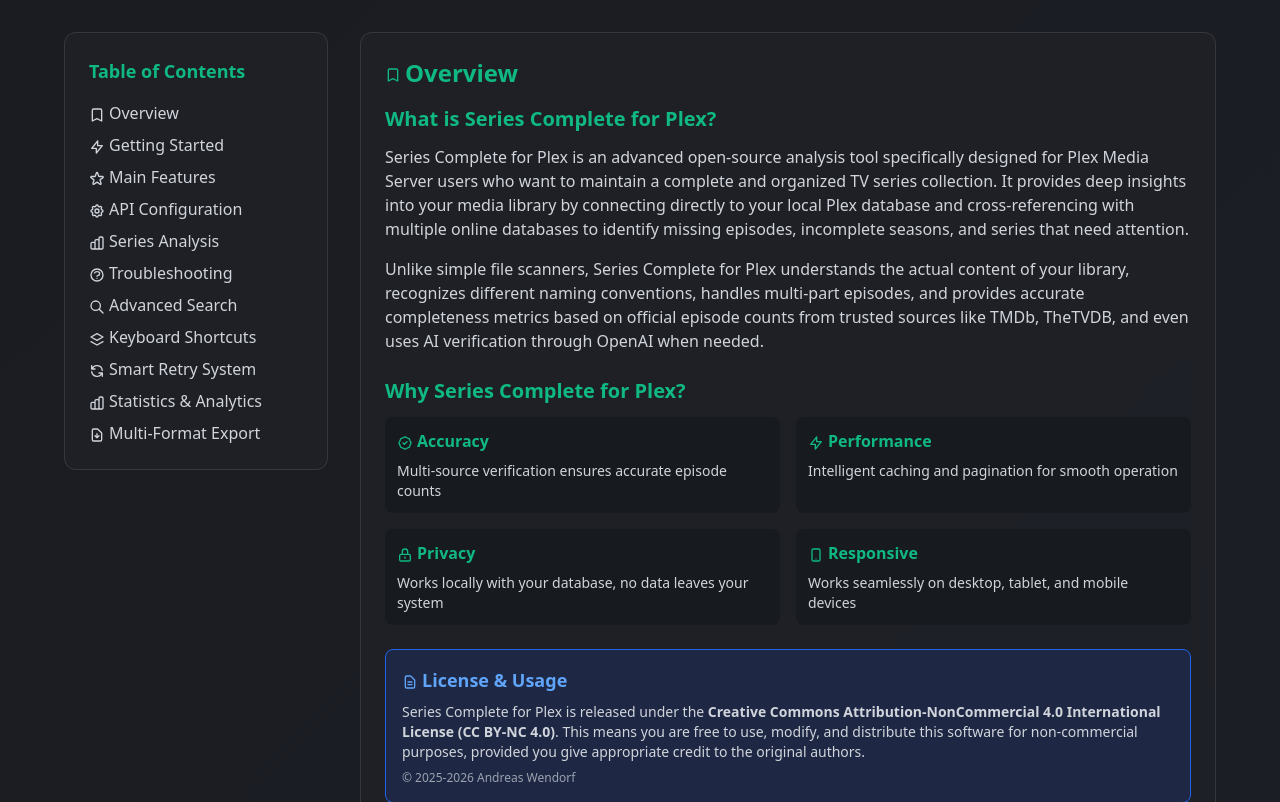
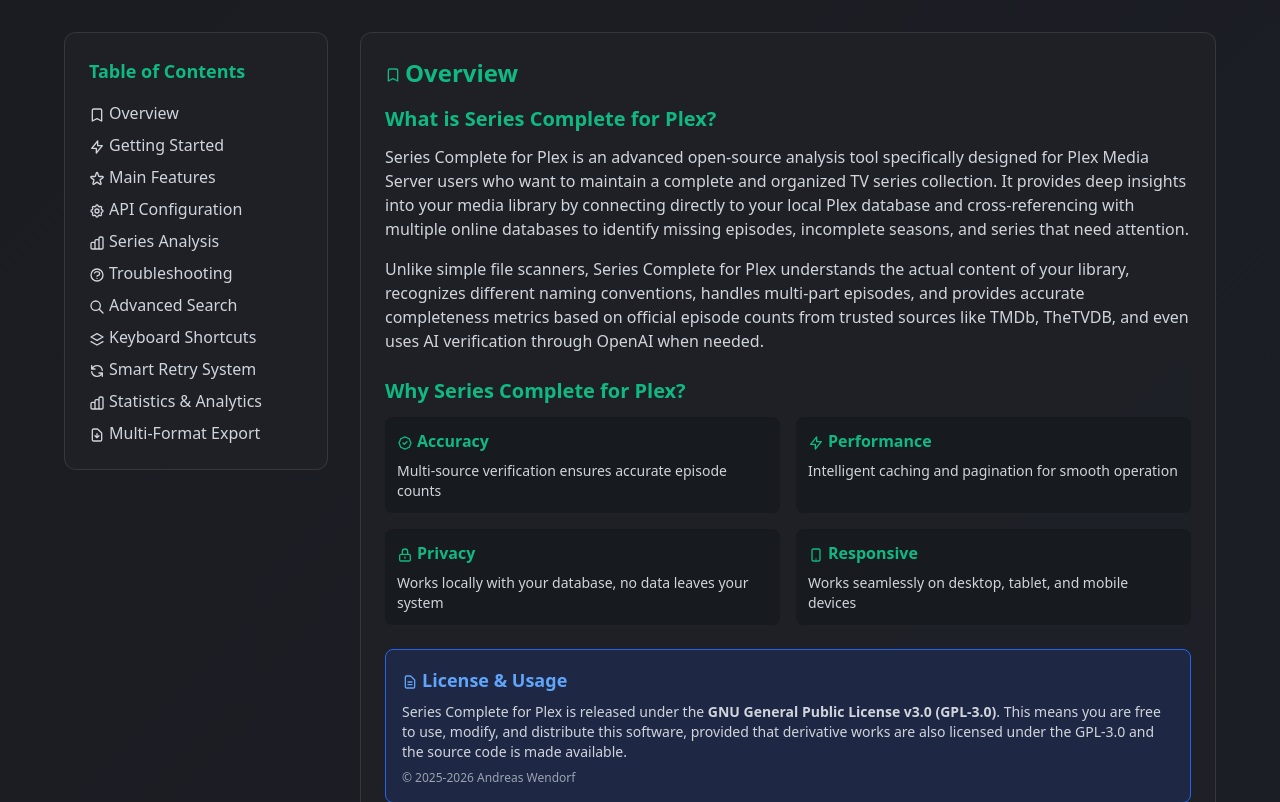
Before and after one commit to akustikrausch/series-complete-for-plex, a website: page public/documentation.html in a window 1280 px wide. Shown: the part 150-952 px from the top of the page. Drawn offline with nearby package versions, Linux system fonts and the light colour scheme.

Commit message:
chore: relicense from CC BY-NC 4.0 to GPL-3.0
HACS validation (hacs/integration#5343, live since 2026-07-04) now requires
an OSI-approved license detectable by GitHub. The custom-worded CC BY-NC
summary was reported as SPDX NOASSERTION and NonCommercial licenses are not
OSI-approved, so the nightly Validate workflow failed. Replace with the
verbatim GPL-3.0 text and update all license references.

```diff
--- a/package.json
+++ b/package.json
@@ -2,7 +2,7 @@
   "name": "plex-series-checker-web",
   "version": "2.6.10",
   "description": "Cross-platform Plex Series Checker",
-  "license": "CC-BY-NC-4.0",
+  "license": "GPL-3.0-only",
   "main": "server-crossplatform.js",
   "scripts": {
     "start": "node server-crossplatform.js",
--- a/public/documentation.html
+++ b/public/documentation.html
@@ -176,9 +176,9 @@
                             <svg class="w-4 h-4 inline-block mr-1" fill="none" stroke="currentColor" viewBox="0 0 24 24"><path stroke-linecap="round" stroke-linejoin="round" stroke-width="2" d="M9 12h6m-6 4h6m2 5H7a2 2 0 01-2-2V5a2 2 0 012-2h5.586a1 1 0 01.707.293l5.414 5.414a1 1 0 01.293.707V19a2 2 0 01-2 2z"/></svg>License & Usage
                         </h3>
                         <p class="text-sm mb-2">
-                            Series Complete for Plex is released under the <strong>Creative Commons Attribution-NonCommercial 4.0 International License (CC BY-NC 4.0)</strong>.
-                                This means you are free to use, modify, and distribute this software for non-commercial purposes,
-                                provided you give appropriate credit to the original authors.
+                            Series Complete for Plex is released under the <strong>GNU General Public License v3.0 (GPL-3.0)</strong>.
+                                This means you are free to use, modify, and distribute this software,
+                                provided that derivative works are also licensed under the GPL-3.0 and the source code is made available.
                         </p>
                         <p class="text-xs text-gray-400">
                             © 2025-2026 Andreas Wendorf
```
Also changed, not shown: README.md, 1 other file.
